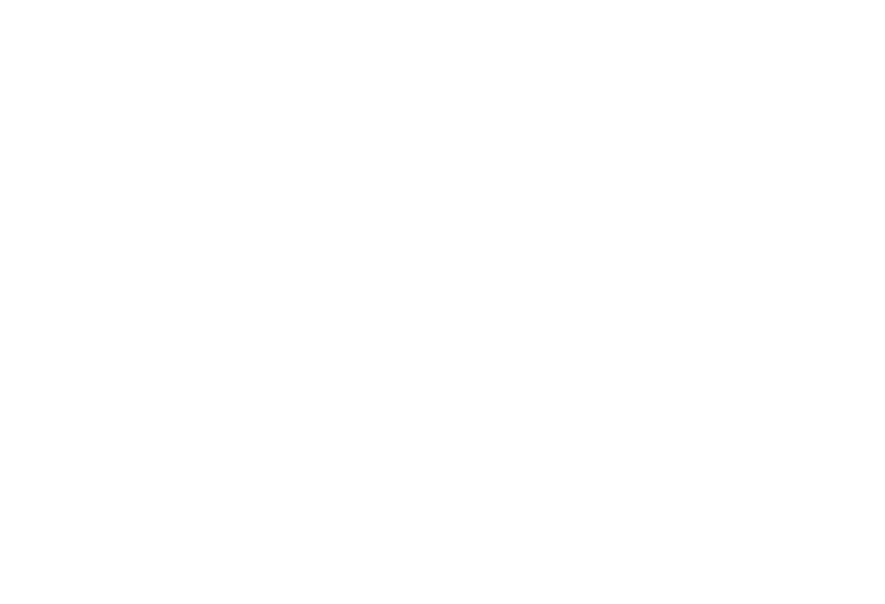
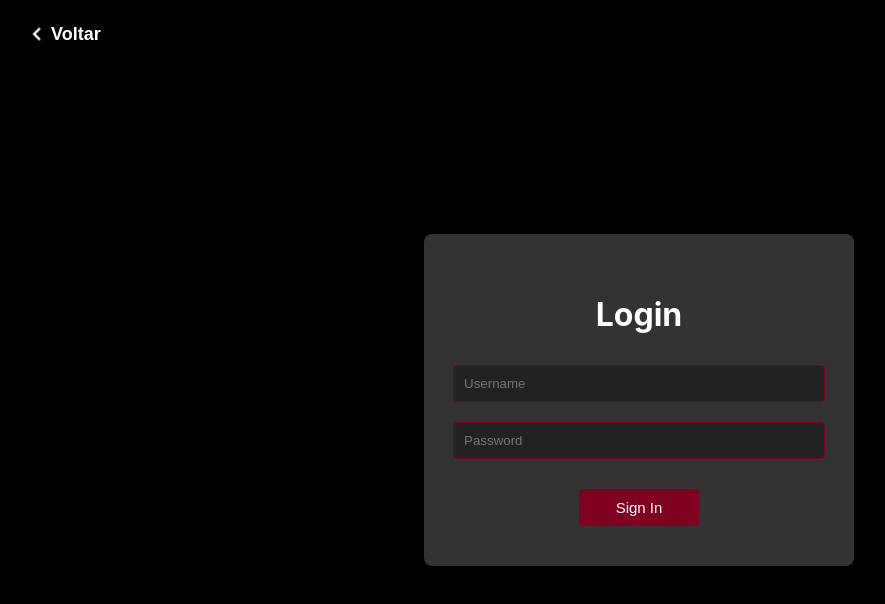
Before and after one commit to grupo7-fiap/blogging-frontend, a React (Create React App) app: page /loginS in a window 1280 px wide. Before the commit this address had no page. Shown: the top 604 px of the page, without its empty margins (1-886 px from the left). Built offline with nearby package versions, Linux system fonts and the light colour scheme; sample sign-in values are in the browser's storage.

Commit message:
feat: add modal to PostList

```diff
--- a/src/components/HomeComponent/index.tsx
+++ b/src/components/HomeComponent/index.tsx
@@ -16,8 +16,8 @@ const HomeComponent = () => {
     navigate("/login");
   };
 
-  const goToPostList = () => {
-    navigate("/posts");
+  const goToLoginStudents = () => {
+    navigate("/loginS");
   };
 
   return (
@@ -29,7 +29,7 @@ const HomeComponent = () => {
           <ButtonText>Acesse o portal de professores e funcionários</ButtonText>
         </StyledButton>
 
-        <StyledButton onClick={goToPostList}>
+        <StyledButton onClick={goToLoginStudents}>
           <MainText>ALUNOS</MainText>
           <Divider />
           <ButtonText>Acesse o portal de estudantes</ButtonText>
--- /dev/null
+++ b/src/components/LoginStudent/index.tsx
@@ -0,0 +1,41 @@
+import { useNavigate } from "react-router-dom";
+import backIcon from "../../assets/backArrow.png";
+import {
+  LoginStudentContainer,
+  LoginBoxStudent,
+  TitleStudent,
+  InputStudent,
+  Button,
+  BackButton,
+} from "./style";
+
+const LoginStudentComponent = () => {
+  const navigate = useNavigate();
+
+  const handleLogin = () => {
+    navigate("/posts");
+  };
+
+  const handleBack = () => {
+    navigate("/");
+  };
+
+  return (
+    <>
+      <LoginStudentContainer>
+        <BackButton onClick={handleBack}>
+          <img src={backIcon} width={26} height={26} alt="Voltar" />
+          Voltar
+        </BackButton>
+        <LoginBoxStudent>
+          <TitleStudent>Login</TitleStudent>
+          <InputStudent type="text" placeholder="Username" />
+          <InputStudent type="password" placeholder="Password" />
+          <Button onClick={handleLogin}>Sign In</Button>
+        </LoginBoxStudent>
+      </LoginStudentContainer>
+    </>
+  );
+};
+
+export default LoginStudentComponent;
--- /dev/null
+++ b/src/components/LoginStudent/style.tsx
@@ -0,0 +1,72 @@
+import styled from "styled-components";
+
+export const LoginStudentContainer = styled.div`
+  display: flex;
+  justify-content: center;
+  align-items: center;
+  height: 100vh;
+  background-color: black;
+`;
+
+export const LoginBoxStudent = styled.div`
+  background-color: #333;
+  padding: 40px;
+  border-radius: 8px;
+  box-shadow: 0 4px 8px rgba(0, 0, 0, 0.3);
+  color: white;
+  display: flex;
+  flex-direction: column;
+  align-items: center;
+  width: 350px;
+`;
+
+export const TitleStudent = styled.h1`
+  color: white;
+  text-align: center;
+`;
+
+export const InputStudent = styled.input`
+  width: 100%;
+  padding: 10px;
+  margin: 10px 0;
+  border: 1px solid #800020;
+  border-radius: 4px;
+  background-color: #222;
+  color: white;
+
+  &:focus {
+    outline: none;
+    border-color: white;
+  }
+`;
+
+export const Button = styled.button`
+  padding: 10px 20px;
+  background-color: #800020;
+  color: white;
+  border: none;
+  border-radius: 4px;
+  cursor: pointer;
+  margin-top: 20px;
+  width: 120px;
+  font-size: 15px;
+
+  &:hover {
+    background-color: #a0002f;
+  }
+`;
+
+export const BackButton = styled.button`
+  position: absolute;
+  top: 20px;
+  left: 20px;
+  background: none;
+  color: white;
+  border: none;
+  font-size: 18px;
+  line-height: 20px;
+  font-weight: bold;
+  cursor: pointer;
+  display: flex;
+  align-items: center;
+`;
--- a/src/components/ModalQuiz/style.ts
+++ b/src/components/ModalQuiz/style.ts
@@ -8,16 +8,17 @@ export const Overlay = styled.div`
   justify-content: center;
   align-items: center;
   z-index: 999;
+  backdrop-filter: blur(10px);
 `;
 
 export const ModalContainer = styled.div`
-  background: white;
   padding: 24px;
   border-radius: 8px;
-  max-width: 500px;
+  max-width: 800px;
   width: 100%;
-  box-shadow: 0 4px 6px rgba(0, 0, 0, 0.1);
+  box-shadow: 0 4px 6px rgba(0, 0, 0, 0.1), 0 0 20px #800020;
   position: relative;
+  background-color: black;
 `;
 
 export const CloseButton = styled.button`
@@ -26,9 +27,9 @@ export const CloseButton = styled.button`
   right: 8px;
   background: none;
   border: none;
-  font-size: 18px;
+  font-size: 32px;
   cursor: pointer;
-  color: #333;
+  color: #800020;
 
   &:hover {
     color: #000;
--- a/src/components/PostList/index.tsx
+++ b/src/components/PostList/index.tsx
@@ -10,6 +10,13 @@ import {
   ViewButton,
   SearchBar,
   LayoutButtons,
+  TitleModal,
+  ButtonModal,
+  LayoutScore,
+  ScoreText,
+  LayoutQuestion,
+  QuestionsText,
+  LabelQuestions,
 } from "./style";
 import api from "../../services/api";
 import { useNavigate } from "react-router-dom";
@@ -20,12 +27,6 @@ const PostList: React.FC = () => {
   const [filteredPosts, setFilteredPosts] = useState<any[]>([]);
   const [searchTerm, setSearchTerm] = useState("");
   const navigate = useNavigate();
-
-  // Modal
-  const [isModalOpen, setIsModalOpen] = useState(false);
-
-  const openModal = () => setIsModalOpen(true);
-  const closeModal = () => setIsModalOpen(false);
 
   useEffect(() => {
     const fetchPosts = async () => {
@@ -55,6 +56,97 @@ const PostList: React.FC = () => {
     navigate(`/posts/${id}`);
   };
 
+  // Modal
+  interface Question {
+    question: string;
+    options: string[];
+  }
+
+  interface QuizData {
+    questions: {
+      questions: Question[];
+    };
+  }
+
+  const [data, setData] = useState<QuizData>({
+    questions: {
+      questions: [],
+    },
+  });
+  const [isModalOpen, setIsModalOpen] = useState(false);
+
+  const openModal = async (id: number) => {
+    try {
+      const response = await api.get(`/posts/quiz/${id}`);
+
+      setData(response.data);
+      setIsModalOpen(true);
+    } catch (error) {
+      console.error("Erro ao buscar posts:", error);
+    }
+  };
+
+  const closeModal = () => {
+    setUserAnswers({});
+    setScore(null);
+    setIsModalOpen(false);
+  };
+  const [userAnswers, setUserAnswers] = useState<{ [key: number]: string }>({});
+  const [score, setScore] = useState<number | null>(null);
+
+  const shuffleOptions = (options: string[]) => {
+    for (let i = options.length - 1; i > 0; i--) {
+      const j = Math.floor(Math.random() * (i + 1));
+      [options[i], options[j]] = [options[j], options[i]];
+    }
+  };
+
+  const [shuffledQuestions, setShuffledQuestions] = useState<any[]>([]);
+
+  useEffect(() => {
+    const shuffledData = data.questions.questions.map((question) => {
+      const shuffledOptions = [...question.options];
+      shuffleOptions(shuffledOptions);
+
+      const correctAnswer = question.options[0];
+      const correctIndex = shuffledOptions.indexOf(correctAnswer);
+
+      return {
+        question: question.question,
+        options: shuffledOptions,
+        correctAnswer: correctAnswer,
+        correctIndex: correctIndex,
+      };
+    });
+    setShuffledQuestions(shuffledData);
+  }, []);
+
+  const handleAnswerChange = (
+    questionIndex: number,
+    selectedOption: string
+  ) => {
+    setUserAnswers({
+      ...userAnswers,
+      [questionIndex]: selectedOption,
+    });
+  };
+
+  const calculateScore = () => {
+    let correctCount = 0;
+
+    shuffledQuestions.forEach((q, index) => {
+      if (userAnswers[index] === q.correctAnswer) {
+        correctCount++;
+      }
+    });
+
+    setScore((correctCount / shuffledQuestions.length) * 100);
+  };
+
+  const isSubmitDisabled = shuffledQuestions.some(
+    (_, index) => !userAnswers[index]
+  );
+
   return (
     <>
       <Container>
@@ -77,7 +169,7 @@ const PostList: React.FC = () => {
                 <ViewButton onClick={() => handleViewPost(post.id)}>
                   Visualizar
                 </ViewButton>
-                <ViewButton onClick={openModal}>Quiz</ViewButton>
+                <ViewButton onClick={() => openModal(post.id)}>Quiz</ViewButton>
               </LayoutButtons>
             </PostCard>
           ))}
@@ -85,14 +177,32 @@ const PostList: React.FC = () => {
       </Container>
 
       <Modal isOpen={isModalOpen} onClose={closeModal}>
-        <h2 className="text-xl font-bold mb-4">Quiz</h2>
-        <p>LALALLA</p>
-        {/* <button
-          onClick={closeModal}
-          className="mt-4 bg-red-500 text-white py-2 px-4 rounded"
-        >
-          Close Modal
-        </button> */}
+        <TitleModal>Teste de conhecimento</TitleModal>
+        {shuffledQuestions.map((q, index) => (
+          <LayoutQuestion key={index}>
+            <QuestionsText>{q.question}</QuestionsText>
+            {q.options.map((option: string, optIndex: number) => (
+              <LabelQuestions key={optIndex}>
+                <input
+                  type="radio"
+                  name={`question-${index}`}
+                  value={option}
+                  checked={userAnswers[index] === option}
+                  onChange={() => handleAnswerChange(index, option)}
+                />
+                {option}
+              </LabelQuestions>
+            ))}
+          </LayoutQuestion>
+        ))}
+        <LayoutScore>
+          <ButtonModal onClick={calculateScore} disabled={isSubmitDisabled}>
+            Verificar Respostas
+          </ButtonModal>
+          <ScoreText>
+            {score !== null && <p>Sua pontuação: {score}%</p>}
+          </ScoreText>
+        </LayoutScore>
       </Modal>
     </>
   );
--- a/src/components/PostList/style.tsx
+++ b/src/components/PostList/style.tsx
@@ -96,5 +96,51 @@ export const PostAuthor = styled.p`
 export const LayoutButtons = styled.div`
   display: flex;
   gap: 10px;
-  justify-content: center;
+  justify-content: end;
 `;
+
+// MODAL
+
+export const TitleModal = styled.text`
+  font-size: 32px;
+  color: white;
+  font-weight: 500;
+`;
+
+export const LayoutScore = styled.div`
+  display: flex;
+  flex-direction: column;
+  justify-content: end;
+  align-items: end;
+`;
+
+export const ButtonModal = styled.button`
+  font-size: 20px;
+  background-color: #800020;
+  color: white;
+  font-weight: 500;
+  border-radius: 6px;
+  height: 46px;
+  width: auto;
+  cursor: pointer;
+  border: none;
+`;
+
+export const ScoreText = styled.text`
+  font-size: 18px;
+  color: white;
+`;
+
+export const QuestionsText = styled.text`
+  font-size: 20px;
+  color: white;
+`;
+
+export const LayoutQuestion = styled.div`
+  margin-bottom: 20px;
+  margin-top: 20px;
+`;
+
+export const LabelQuestions = styled.div`
+  color: white;
+`;
--- a/src/routes/routes.tsx
+++ b/src/routes/routes.tsx
@@ -1,12 +1,13 @@
-import { BrowserRouter as Router, Route, Routes } from 'react-router-dom';
-import HomeComponent from '../components/HomeComponent';
-import LoginComponent from '../components/LoginComponent';
-import ManagePostComponent from '../components/ManagePost';
-import { AuthProvider } from '../context/AuthContext';
-import ProtectedRoute from '../components/ProtectedRoute';
-import PostDetails from '../components/PostDetails';
-import PostList from '../components/PostList';
-import AdminPostList from '../components/AdminPostList';
+import { BrowserRouter as Router, Route, Routes } from "react-router-dom";
+import HomeComponent from "../components/HomeComponent";
+import LoginComponent from "../components/LoginComponent";
+import ManagePostComponent from "../components/ManagePost";
+import { AuthProvider } from "../context/AuthContext";
+import ProtectedRoute from "../components/ProtectedRoute";
+import PostDetails from "../components/PostDetails";
+import PostList from "../components/PostList";
+import AdminPostList from "../components/AdminPostList";
+import LoginStudentComponent from "../components/LoginStudent";
 
 const AppRoutes = () => {
   return (
@@ -25,6 +26,10 @@ const AppRoutes = () => {
             path="/posts/admin"
             element={<ProtectedRoute element={<AdminPostList />} />}
           />
+          <Route
+            path="/loginS"
+            element={<ProtectedRoute element={<LoginStudentComponent />} />}
+          />
         </Routes>
       </Router>
     </AuthProvider>
```
